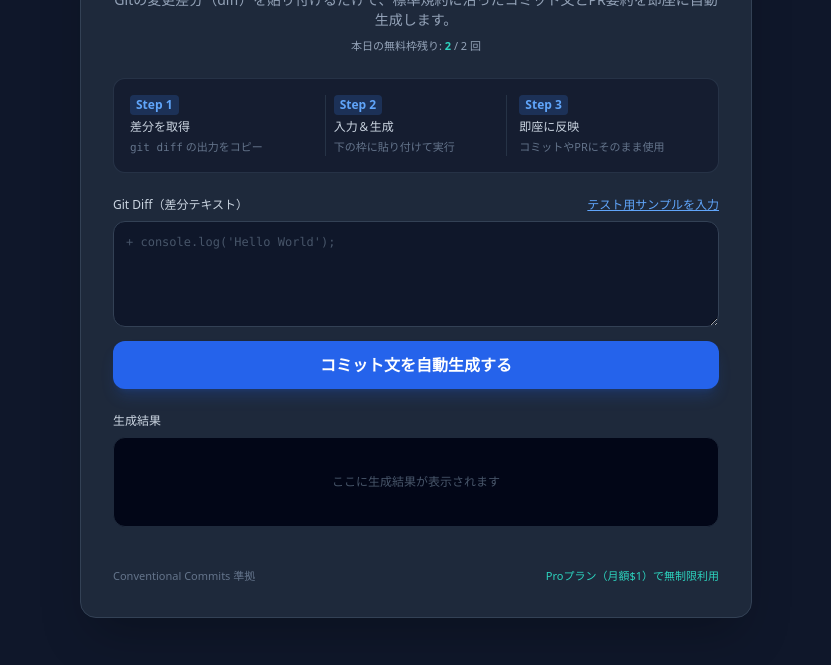
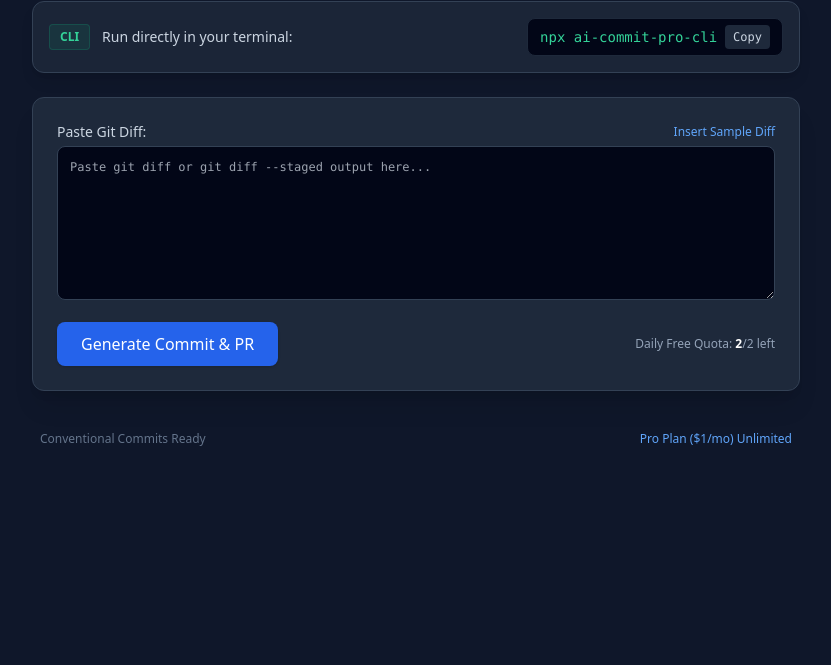
Before and after one commit to ikedalef/ai-commit-tool, a website: page public/index.html in a window 1280 px wide. Shown: the part 135-800 px from the top of the page, without its empty margins (224-1055 px from the left). Drawn offline with nearby package versions, Linux system fonts and the light colour scheme.

Commit message:
Update index.html

```diff
--- a/public/index.html
+++ b/public/index.html
@@ -1,146 +1,112 @@
 <!DOCTYPE html>
-<html lang="ja">
+<html lang="en">
 <head>
   <meta charset="UTF-8">
   <meta name="viewport" content="width=device-width, initial-scale=1.0">
-  <title>AI Git Commit & PR Generator | Git差分からコミット文・PR要約を自動生成</title>
-
-  <meta name="description" content="Gitの差分（git diff）を貼り付けるだけで、Conventional Commits規約に準拠したコミット文とPR要約を即座に自動生成。">
-  <meta name="keywords" content="Git,コミットメッセージ,Conventional Commits,プルリクエスト,AI生成,自動化,git diff,開発効率化">
-  <meta name="robots" content="index, follow">
-
-  <meta property="og:title" content="AI Git Commit & PR Generator | Git差分からコミット文を即座に自動生成">
-  <meta property="og:description" content="面倒なコミットメッセージとPR要約の作成をAIが完全自動化。Conventional Commits完全準拠。">
-  <meta property="og:type" content="website">
-  <meta property="og:url" content="https://ai-commit-tool.ikeda-lef.workers.dev">
-  <meta name="twitter:card" content="summary">
-
+  <title>AI Git Commit & PR Generator</title>
   <script src="https://cdn.tailwindcss.com"></script>
 </head>
-<body class="bg-slate-900 text-slate-100 min-h-screen py-8 px-4 flex justify-center items-center">
-  <main class="max-w-2xl w-full bg-slate-800 border border-slate-700 rounded-2xl p-6 sm:p-8 shadow-2xl space-y-6 relative">
-
+<body class="bg-slate-900 text-slate-100 min-h-screen py-10 px-4">
+  <div class="max-w-3xl mx-auto space-y-6">
     <header class="text-center space-y-2">
-      <div class="flex justify-center items-center gap-2">
-        <h1 class="text-2xl sm:text-3xl font-extrabold tracking-tight bg-clip-text text-transparent bg-gradient-to-r from-blue-400 to-teal-300">
-          AI Git Commit & PR Generator
-        </h1>
-      </div>
-      <p class="text-xs sm:text-sm text-slate-400">
-        Gitの変更差分（diff）を貼り付けるだけで、標準規約に沿ったコミット文とPR要約を即座に自動生成します。
-      </p>
-      <div class="text-[11px] text-slate-400 font-medium">
-        本日の無料枠残り: <span id="usageCount" class="text-teal-400 font-bold">2</span> / 2 回
-      </div>
+      <h1 class="text-3xl font-bold tracking-tight text-white sm:text-4xl">AI Git Commit & PR Generator</h1>
+      <p class="text-slate-400">Generate standardized Conventional Commits and PR summaries instantly from your git diff.</p>
     </header>
 
-    <section class="grid grid-cols-3 gap-3 bg-slate-900/60 p-4 rounded-xl border border-slate-700/60 text-xs">
-      <div class="space-y-1">
-        <span class="inline-block px-1.5 py-0.5 rounded bg-blue-500/20 text-blue-400 font-bold">Step 1</span>
-        <p class="text-slate-300 font-medium">差分を取得</p>
-        <p class="text-slate-500 text-[11px]"><code>git diff</code> の出力をコピー</p>
+    <!-- Terminal Command Banner -->
+    <div class="bg-slate-800/80 border border-slate-700 rounded-xl p-4 flex flex-col sm:flex-row items-center justify-between gap-3 shadow-lg">
+      <div class="flex items-center gap-3">
+        <span class="bg-emerald-500/10 text-emerald-400 text-xs font-semibold px-2.5 py-1 rounded border border-emerald-500/20">CLI</span>
+        <span class="text-sm text-slate-300 font-medium">Run directly in your terminal:</span>
       </div>
-      <div class="space-y-1 border-x border-slate-700/60 px-2">
-        <span class="inline-block px-1.5 py-0.5 rounded bg-blue-500/20 text-blue-400 font-bold">Step 2</span>
-        <p class="text-slate-300 font-medium">入力＆生成</p>
-        <p class="text-slate-500 text-[11px]">下の枠に貼り付けて実行</p>
+      <div class="flex items-center gap-2 bg-slate-950 px-3 py-1.5 rounded-lg border border-slate-800 font-mono text-sm text-emerald-400 w-full sm:w-auto justify-between">
+        <code>npx ai-commit-pro-cli</code>
+        <button onclick="navigator.clipboard.writeText('npx ai-commit-pro-cli'); alert('Command copied to clipboard!');" class="text-xs bg-slate-800 hover:bg-slate-700 text-slate-300 px-2 py-1 rounded transition">Copy</button>
       </div>
-      <div class="space-y-1">
-        <span class="inline-block px-1.5 py-0.5 rounded bg-blue-500/20 text-blue-400 font-bold">Step 3</span>
-        <p class="text-slate-300 font-medium">即座に反映</p>
-        <p class="text-slate-500 text-[11px]">コミットやPRにそのまま使用</p>
-      </div>
-    </section>
-
-    <section class="space-y-2">
-      <div class="flex justify-between items-center text-xs">
-        <label for="diffInput" class="text-slate-300 font-medium">Git Diff（差分テキスト）</label>
-        <button id="sampleBtn" class="text-blue-400 hover:text-blue-300 underline cursor-pointer">テスト用サンプルを入力</button>
-      </div>
-      <textarea id="diffInput" rows="5" placeholder="+ console.log('Hello World');" class="w-full bg-slate-900 border border-slate-700 rounded-xl p-3 font-mono text-xs text-slate-200 placeholder-slate-600 focus:outline-none focus:border-blue-500 transition-colors"></textarea>
-      <button id="generateBtn" class="w-full bg-blue-600 hover:bg-blue-500 text-white font-bold py-3 rounded-xl transition shadow-lg shadow-blue-600/20 active:scale-[0.99] cursor-pointer">
-        コミット文を自動生成する
-      </button>
-    </section>
-
-    <section class="space-y-2">
-      <div class="flex justify-between items-center text-xs">
-        <label class="text-slate-300 font-medium">生成結果</label>
-        <button id="copyBtn" class="hidden text-xs bg-slate-700 hover:bg-slate-600 text-slate-200 px-3 py-1 rounded transition cursor-pointer">コピー</button>
-      </div>
-      <pre id="resultArea" class="bg-slate-950 border border-slate-800 rounded-xl p-4 font-mono text-xs text-slate-300 whitespace-pre-wrap min-h-[90px] flex items-center justify-center text-slate-600">ここに生成結果が表示されます</pre>
-    </section>
-
-    <footer class="text-center text-[11px] text-slate-500 border-t border-slate-800 pt-4 flex justify-between items-center">
-      <span>Conventional Commits 準拠</span>
-      <a href="https://buy.stripe.com/6oU5kDbjJeQ2aBbg1E5J601" target="_blank" class="text-teal-400 hover:underline">Proプラン（月額$1）で無制限利用</a>
-    </footer>
-
-    <!-- 上限到達時の課金モーダル -->
-    <div id="payModal" class="hidden absolute inset-0 bg-slate-950/90 backdrop-blur-sm rounded-2xl flex flex-col justify-center items-center p-6 text-center space-y-4">
-      <div class="w-12 h-12 rounded-full bg-teal-500/20 text-teal-400 flex items-center justify-center text-2xl font-bold">⚡</div>
-      <h2 class="text-xl font-bold text-white">本日の無料枠（2回）に達しました</h2>
-      <p class="text-xs text-slate-300 max-w-sm">
-        月額1ドルの「Proプラン」に加入すると、生成回数が無制限になり、高速レスポンスが利用可能です。
-      </p>
-      <a href="https://buy.stripe.com/6oU5kDbjJeQ2aBbg1E5J601" target="_blank" class="bg-gradient-to-r from-teal-500 to-blue-600 hover:from-teal-400 hover:to-blue-500 text-white font-bold py-3 px-8 rounded-xl shadow-lg transition">
-        月額$1で無制限にする（Proへ登録）
-      </a>
-      <button id="closeModal" class="text-xs text-slate-500 hover:text-slate-400 underline">閉じる</button>
     </div>
 
-  </main>
+    <main class="bg-slate-800 border border-slate-700 rounded-xl p-6 shadow-xl space-y-4">
+      <div>
+        <div class="flex justify-between items-center mb-1">
+          <label for="diff" class="block text-sm font-medium text-slate-300">Paste Git Diff:</label>
+          <button onclick="insertSample()" class="text-xs text-blue-400 hover:underline">Insert Sample Diff</button>
+        </div>
+        <textarea id="diff" rows="8" class="w-full bg-slate-950 border border-slate-700 rounded-lg p-3 font-mono text-xs text-slate-200 focus:ring-2 focus:ring-blue-500 focus:outline-none" placeholder="Paste git diff or git diff --staged output here..."></textarea>
+      </div>
+
+      <div class="flex flex-col sm:flex-row gap-3 items-center justify-between">
+        <button id="generateBtn" onclick="generate()" class="w-full sm:w-auto bg-blue-600 hover:bg-blue-500 text-white font-medium px-6 py-2.5 rounded-lg transition shadow">Generate Commit & PR</button>
+        <span id="usageText" class="text-xs text-slate-400">Daily Free Quota: <span id="remainCount" class="font-bold text-white">2</span>/2 left</span>
+      </div>
+
+      <!-- Pro Upgrade Banner -->
+      <div id="proBanner" class="hidden bg-gradient-to-r from-blue-900/40 to-indigo-900/40 border border-blue-500/30 rounded-lg p-4 text-center space-y-2">
+        <p class="text-sm text-blue-200">You've reached your daily free quota (2/2 runs).</p>
+        <a href="https://buy.stripe.com/6oU5kDbjJeQ2aBbg1E5J601" target="_blank" class="inline-block bg-gradient-to-r from-blue-500 to-indigo-600 hover:from-blue-400 hover:to-indigo-500 text-white font-bold text-sm px-5 py-2 rounded-lg transition shadow-lg">Unlock Unlimited Pro for $1/month</a>
+      </div>
+
+      <!-- Result Area -->
+      <div id="resultArea" class="hidden space-y-4 pt-4 border-t border-slate-700">
+        <div>
+          <label class="block text-sm font-medium text-slate-300 mb-1">Generated Commit Message:</label>
+          <div class="relative">
+            <pre id="commitResult" class="bg-slate-950 border border-slate-700 rounded-lg p-3 font-mono text-xs text-emerald-400 whitespace-pre-wrap"></pre>
+            <button onclick="copyText('commitResult')" class="absolute top-2 right-2 bg-slate-800 hover:bg-slate-700 text-xs px-2.5 py-1 rounded border border-slate-600 text-slate-300">Copy</button>
+          </div>
+        </div>
+
+        <div>
+          <label class="block text-sm font-medium text-slate-300 mb-1">PR Summary:</label>
+          <div class="relative">
+            <pre id="prResult" class="bg-slate-950 border border-slate-700 rounded-lg p-3 font-mono text-xs text-slate-200 whitespace-pre-wrap"></pre>
+            <button onclick="copyText('prResult')" class="absolute top-2 right-2 bg-slate-800 hover:bg-slate-700 text-xs px-2.5 py-1 rounded border border-slate-600 text-slate-300">Copy</button>
+          </div>
+        </div>
+      </div>
+    </main>
+
+    <footer class="text-center text-xs text-slate-500 pt-4 flex justify-between px-2">
+      <span>Conventional Commits Ready</span>
+      <a href="https://buy.stripe.com/6oU5kDbjJeQ2aBbg1E5J601" target="_blank" class="text-blue-400 hover:underline">Pro Plan ($1/mo) Unlimited</a>
+    </footer>
+  </div>
 
   <script>
-    const btn = document.getElementById('generateBtn');
-    const input = document.getElementById('diffInput');
-    const result = document.getElementById('resultArea');
-    const copyBtn = document.getElementById('copyBtn');
-    const sampleBtn = document.getElementById('sampleBtn');
-    const payModal = document.getElementById('payModal');
-    const closeModal = document.getElementById('closeModal');
-    const usageCount = document.getElementById('usageCount');
+    const MAX_FREE = 2;
+    function getTodayKey() { return 'usage_' + new Date().toISOString().slice(0, 10); }
+    function getUsage() { return parseInt(localStorage.getItem(getTodayKey()) || '0', 10); }
+    function setUsage(val) { localStorage.setItem(getTodayKey(), val); updateUI(); }
 
-    const FREE_LIMIT = 2;
-    const today = new Date().toISOString().slice(0, 10);
-    let storedData = JSON.parse(localStorage.getItem('ai_commit_usage') || '{}');
-
-    if (storedData.date !== today) {
-      storedData = { date: today, count: 0 };
-      localStorage.setItem('ai_commit_usage', JSON.stringify(storedData));
+    function updateUI() {
+      const u = getUsage();
+      const remain = Math.max(0, MAX_FREE - u);
+      document.getElementById('remainCount').innerText = remain;
+      if (remain === 0) {
+        document.getElementById('generateBtn').disabled = true;
+        document.getElementById('generateBtn').classList.add('opacity-50', 'cursor-not-allowed');
+        document.getElementById('proBanner').classList.remove('hidden');
+      }
     }
 
-    function updateUsageDisplay() {
-      const remaining = Math.max(0, FREE_LIMIT - storedData.count);
-      usageCount.textContent = remaining;
+    function insertSample() {
+      document.getElementById('diff').value = `diff --git a/src/auth.js b/src/auth.js
+index 83a1b2c..94f2d3e 100644
+--- a/src/auth.js
++++ b/src/auth.js
+@@ -10,4 +10,6 @@ export function verifyToken(token) {
++  if (!token) throw new Error('Token required');
++  return jwt.verify(token, process.env.JWT_SECRET);
+ }`;
     }
-    updateUsageDisplay();
 
-    sampleBtn.addEventListener('click', () => {
-      input.value = "diff --git a/src/app.js b/src/app.js\n--- a/src/app.js\n+++ b/src/app.js\n@@ -5,3 +5,4 @@\n- const timeout = 1000;\n+ const timeout = 3000;\n+ console.log('connection timeout updated');";
-    });
+    async function generate() {
+      const diff = document.getElementById('diff').value.trim();
+      if (!diff) return alert('Please enter git diff');
+      if (getUsage() >= MAX_FREE) return;
 
-    closeModal.addEventListener('click', () => {
-      payModal.classList.add('hidden');
-    });
-
-    btn.addEventListener('click', async () => {
-      if (storedData.count >= FREE_LIMIT) {
-        payModal.classList.remove('hidden');
-        return;
-      }
-
-      const diff = input.value.trim();
-      if (!diff) {
-        result.textContent = 'Gitの差分（diff）を入力してください。';
-        result.classList.remove('items-center', 'justify-center', 'text-slate-600');
-        return;
-      }
-
+      const btn = document.getElementById('generateBtn');
+      btn.innerText = 'Generating...';
       btn.disabled = true;
-      btn.textContent = '生成中...';
-      result.textContent = 'AIが解析中...';
-      result.classList.remove('items-center', 'justify-center', 'text-slate-600');
 
       try {
         const res = await fetch('/api/generate', {
@@ -149,30 +115,30 @@
           body: JSON.stringify({ diff })
         });
         const data = await res.json();
-        const text = data.commit || data.commitMessage || data.message || data.result || '生成に失敗しました。';
-        result.textContent = text;
-        copyBtn.classList.remove('hidden');
 
-        storedData.count += 1;
-        localStorage.setItem('ai_commit_usage', JSON.stringify(storedData));
-        updateUsageDisplay();
+        if (data.commit || data.pr) {
+          document.getElementById('commitResult').innerText = data.commit || '';
+          document.getElementById('prResult').innerText = data.pr || '';
+          document.getElementById('resultArea').classList.remove('hidden');
+          setUsage(getUsage() + 1);
+        } else {
+          alert('Generation failed: ' + (data.error || 'Unknown error'));
+        }
+      } catch (e) {
+        alert('Network error: ' + e.message);
+      } finally {
+        btn.innerText = 'Generate Commit & PR';
+        btn.disabled = false;
+        updateUI();
+      }
+    }
 
-        if (storedData.count >= FREE_LIMIT) {
-          setTimeout(() => { payModal.classList.remove('hidden'); }, 1500);
-        }
-      } catch (err) {
-        result.textContent = '通信エラーが発生しました。';
-      } finally {
-        btn.disabled = false;
-        btn.textContent = 'コミット文を自動生成する';
-      }
-    });
+    function copyText(id) {
+      const text = document.getElementById(id).innerText;
+      navigator.clipboard.writeText(text).then(() => alert('Copied to clipboard!'));
+    }
 
-    copyBtn.addEventListener('click', () => {
-      navigator.clipboard.writeText(result.textContent);
-      copyBtn.textContent = 'コピー完了！';
-      setTimeout(() => { copyBtn.textContent = 'コピー'; }, 2000);
-    });
+    updateUI();
   </script>
 </body>
 </html>
```
